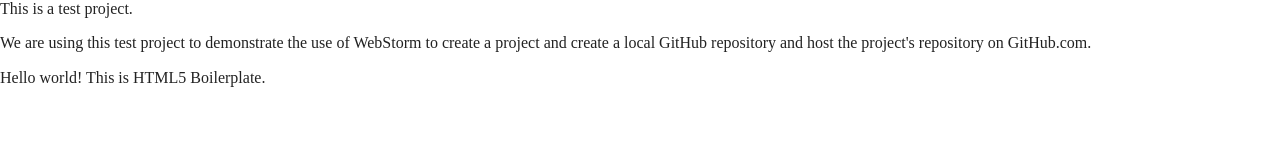
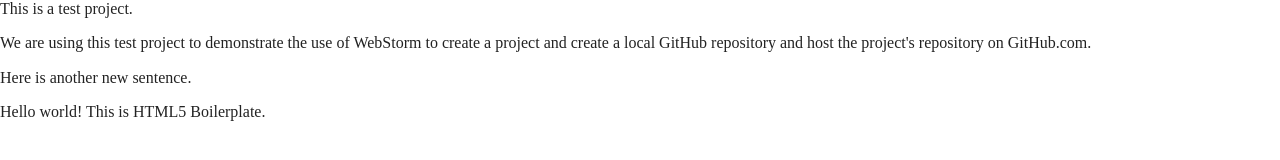
Before and after one commit to DrTParker/test-to-show-students, a website built with Parcel: page index.html in a window 1280 px wide. Built offline with nearby package versions, Linux system fonts and the light colour scheme.

Commit message:
Added another new sentence.

```diff
--- a/index.html
+++ b/index.html
@@ -28,6 +28,8 @@
 <p>We are using this test project to demonstrate the use of WebStorm to create a project and create a
   local GitHub repository and host the project's repository on GitHub.com.</p>
 
+  <p>Here is another new sentence.</p>
+
   <!-- Add your site or application content here -->
   <p>Hello world! This is HTML5 Boilerplate.</p>
   <script src="js/vendor/modernizr-3.11.2.min.js"></script>
```
